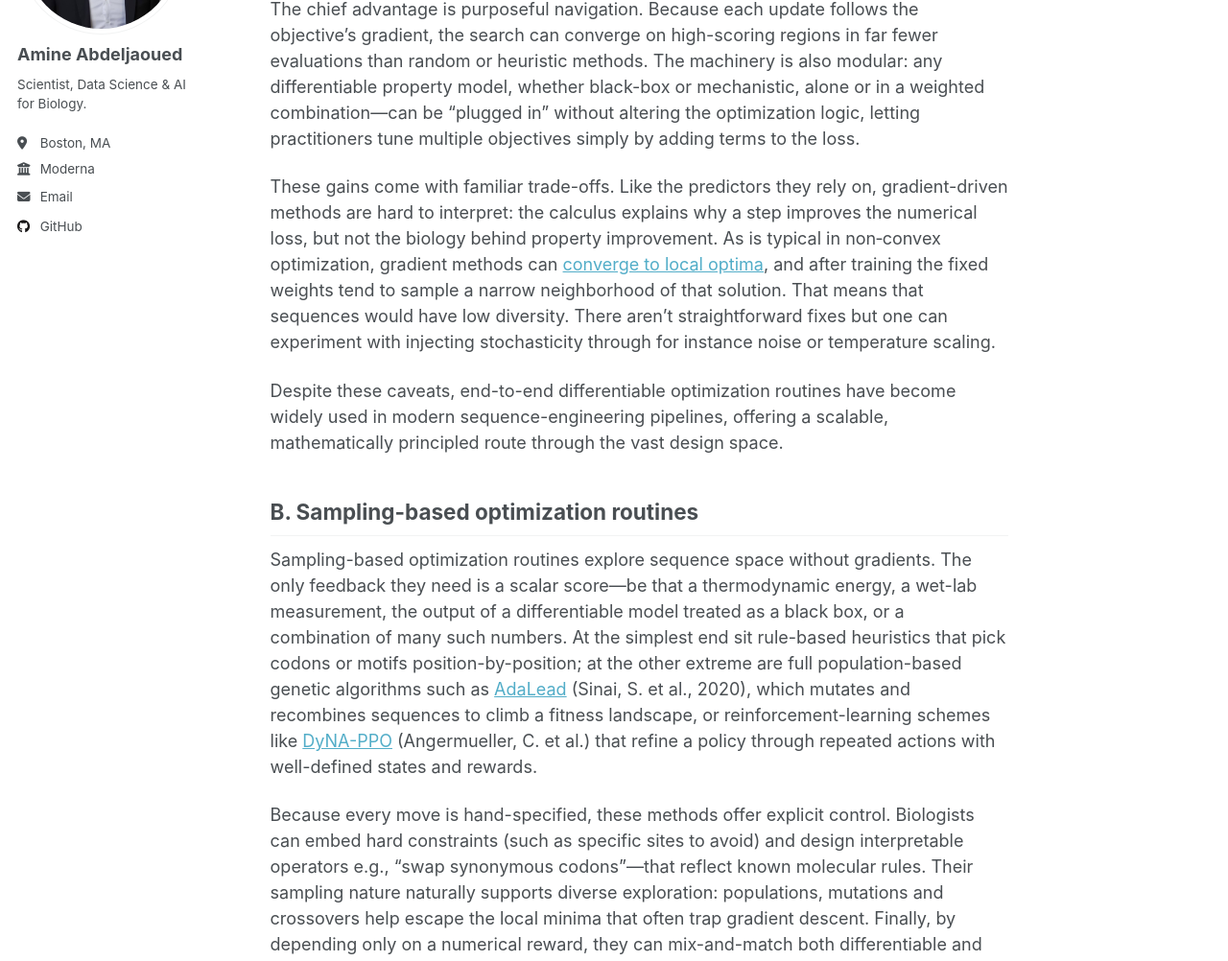
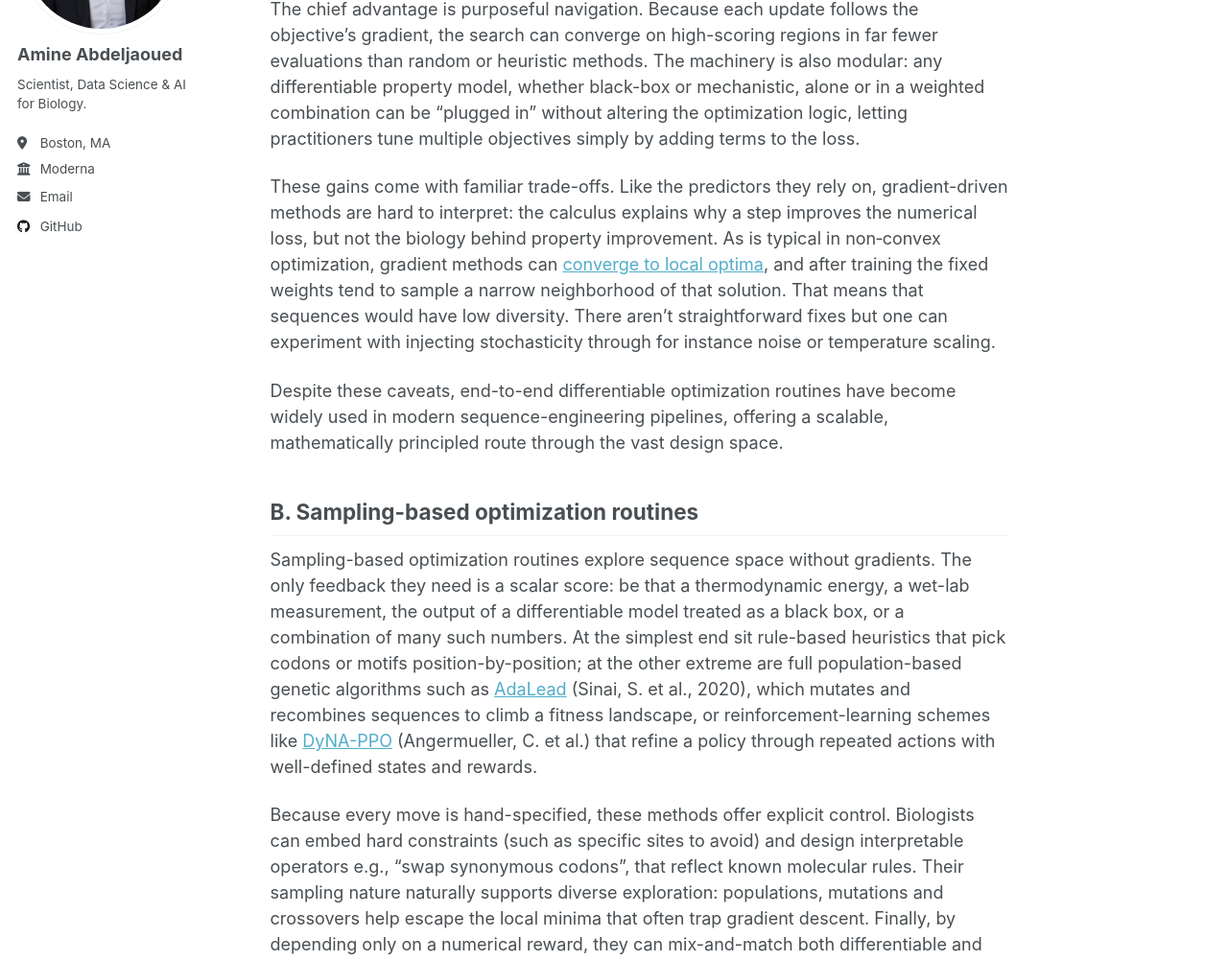
Before and after one commit to amine-abdeljaoued/amine-abdeljaoued.github.io, a Jekyll site: the page built from _posts/2025-10-06-black-box-vs-explicit-biological-modelling.md, in a window 1280 px wide and 1400 px high, scrolled down 5488 px. Shown: the part 261-1263 px from the top of the window at 96% size. Built offline with Jekyll 4.4.1, drawn with Linux system fonts in a browser that asks for light colours; a script that is not in the unit is left out; some of the changed text lies outside the part shown.

Commit message:
formatting

```diff
--- a/_posts/2025-10-06-black-box-vs-explicit-biological-modelling.md
+++ b/_posts/2025-10-06-black-box-vs-explicit-biological-modelling.md
@@ -38,7 +38,7 @@ To avoid conflation, it is helpful to separate the pertinence of differentiabili
 
 ## **A. Black-box Property Predictors**
 
-Black box property predictors take datasets of sequences and associated experimentally measured properties and learn a function $f(\mathbf{X})$ that maps sequences to the property of interest. The modeling toolbox is broad, ranging from linear regressions and shallow neural networks to Random Forests, CNNs and Transformers. Deep domain expertise is not strictly required to build these models, but biological understanding meaningfully improves outcomes. It informs how to process and normalize biological experimental assays to get ML ready data, and how to represent and encode sequences. When building deep neural network models, biological understanding guides architectural choices: if local motifs dominate, a CNN may suffice—for long-range dependencies, attention mechanisms or Transformers are more appropriate.
+Black box property predictors take datasets of sequences and associated experimentally measured properties and learn a function $f(\mathbf{X})$ that maps sequences to the property of interest. The modeling toolbox is broad, ranging from linear regressions and shallow neural networks to Random Forests, CNNs and Transformers. Deep domain expertise is not strictly required to build these models, but biological understanding meaningfully improves outcomes. It informs how to process and normalize biological experimental assays to get ML ready data, and how to represent and encode sequences. When building deep neural network models, biological understanding guides architectural choices: if local motifs dominate, a CNN may suffice, for long-range dependencies, attention mechanisms or Transformers are more appropriate.
 
 This setup is flexible enough to accommodate many tasks seen across the literature, such as predicting mRNA degradation with a hybrid CNN–RNN architecture as done with the [Saluki model](https://genomebiology.biomedcentral.com/articles/10.1186/s13059-022-02811-x) (Agarwal & Kelley, 2022), or modeling translation efficiency with the [RiboNN model](https://www.biorxiv.org/content/10.1101/2024.08.11.607362v1) (Zheng et al., 2024). The same pattern extends beyond these examples: whenever there is available data that links sequences to properties, one can use it to train a custom ML model. In practice, this often means starting from a straightforward baseline model such as a Random Forest, then iterating on data processing, sequence representation and model architecture until accuracy and calibration needs are met for downstream design.
 
@@ -64,7 +64,7 @@ Another drawback that can occur for both mechanistic and black-box models is tha
 
 End-to-end differentiable optimization routines leverage gradients to navigate sequence space systematically, steering updates toward candidates with improved predicted properties. They require property predictors to be differentiable. In the simplest setting, a sequence is encoded into a continuous embedding and standard gradient descent adjusts each position so that a differentiable property predictor’s score improves. The same principle scales to more expressive generators: diffusion models, Transformers, or VAEs learn to emit whole sequences and are trained end-to-end with the predictor’s loss as a guiding signal. In every case, back-propagation supplies an exact direction in which to nudge the sequence or the generator’s parameters, turning an otherwise intractable combinatorial problem into a tractable continuous optimization problem. One example is [RiboCode](https://www.biorxiv.org/content/10.1101/2024.09.06.611590v1) (Li, Y. et al. 2024), a model that optimizes mRNAs for both translational efficiency and RNA structure.
 
-The chief advantage is purposeful navigation.  Because each update follows the objective’s gradient, the search can converge on high-scoring regions in far fewer evaluations than random or heuristic methods.  The machinery is also modular: any differentiable property model, whether black-box or mechanistic, alone or in a weighted combination—can be “plugged in” without altering the optimization logic, letting practitioners tune multiple objectives simply by adding terms to the loss.
+The chief advantage is purposeful navigation.  Because each update follows the objective’s gradient, the search can converge on high-scoring regions in far fewer evaluations than random or heuristic methods.  The machinery is also modular: any differentiable property model, whether black-box or mechanistic, alone or in a weighted combination can be “plugged in” without altering the optimization logic, letting practitioners tune multiple objectives simply by adding terms to the loss.
 
 These gains come with familiar trade-offs. Like the predictors they rely on, gradient-driven methods are hard to interpret: the calculus explains why a step improves the numerical loss, but not the biology behind property improvement. As is typical in non‑convex optimization, gradient methods can [converge to local optima](https://apxml.com/courses/calculus-essentials-machine-learning/chapter-4-gradient-descent-algorithms/gradient-descent-challenges), and after training the fixed weights tend to sample a narrow neighborhood of that solution. That means that sequences would have low diversity. There aren't straightforward fixes but one can experiment with injecting stochasticity through for instance noise or temperature scaling.
 
@@ -72,9 +72,9 @@ Despite these caveats, end-to-end differentiable optimization routines have beco
 
 ## **B. Sampling-based optimization routines**
 
-Sampling-based optimization routines explore sequence space without gradients. The only feedback they need is a scalar score—be that a thermodynamic energy, a wet-lab measurement, the output of a differentiable model treated as a black box, or a combination of many such numbers. At the simplest end sit rule-based heuristics that pick codons or motifs position-by-position; at the other extreme are full population-based genetic algorithms such as [AdaLead](https://arxiv.org/abs/2010.02141) (Sinai, S. et al., 2020), which mutates and recombines sequences to climb a fitness landscape, or reinforcement-learning schemes like [DyNA-PPO](https://openreview.net/forum?id=HklxbgBKvr) (Angermueller, C. et al.) that refine a policy through repeated actions with well-defined states and rewards.
+Sampling-based optimization routines explore sequence space without gradients. The only feedback they need is a scalar score: be that a thermodynamic energy, a wet-lab measurement, the output of a differentiable model treated as a black box, or a combination of many such numbers. At the simplest end sit rule-based heuristics that pick codons or motifs position-by-position; at the other extreme are full population-based genetic algorithms such as [AdaLead](https://arxiv.org/abs/2010.02141) (Sinai, S. et al., 2020), which mutates and recombines sequences to climb a fitness landscape, or reinforcement-learning schemes like [DyNA-PPO](https://openreview.net/forum?id=HklxbgBKvr) (Angermueller, C. et al.) that refine a policy through repeated actions with well-defined states and rewards.
 
-Because every move is hand-specified, these methods offer explicit control.  Biologists can embed hard constraints (such as specific sites to avoid) and design interpretable operators e.g., “swap synonymous codons”—that reflect known molecular rules. Their sampling nature naturally supports diverse exploration: populations, mutations and crossovers help escape the local minima that often trap gradient descent.  Finally, by depending only on a numerical reward, they can mix-and-match both differentiable and non-differentiable property predictors.
+Because every move is hand-specified, these methods offer explicit control.  Biologists can embed hard constraints (such as specific sites to avoid) and design interpretable operators e.g., “swap synonymous codons”, that reflect known molecular rules. Their sampling nature naturally supports diverse exploration: populations, mutations and crossovers help escape the local minima that often trap gradient descent.  Finally, by depending only on a numerical reward, they can mix-and-match both differentiable and non-differentiable property predictors.
 
 The trade-offs are real.  Hand-crafted moves give no guarantee of optimality; the search may never stumble on remote high-fitness subspaces. Performance is hyper-parameter sensitive: mutation rate, population size and reward weights can each tilt the outcome and usually require empirical tuning.  And because there is no convergence guarantee, it is hard to diagnose stagnation: a flat fitness curve might mean a global optimum, or that exploration got stuck on a plateau.  For reliable deployment, one often needs to run many seeds and monitor diversity metrics.
 # V. Putting it all together: a Practical Decision Guide
@@ -110,7 +110,7 @@ Sampling‑based optimization routines are suitable when:
 - Safety or regulatory constraints require explicit control over moves and traceable decision rules throughout the search.
 - Biological/Task-specific optimization constraints can't be encoded in a differentiable way.
 
-Choose carefully.  Resist the reflex to directly fit a neural network or code heuristic-based algorithms. Explore and understand the data you have, the constraints you face, and the confidence you need.  The “right” pipeline is the one that consistently yields sequences with the properties that matter to your project—and does so with a level of certainty that lets you act on the results.  Sometimes that means gradients all the way, sometimes pure rules, and often a blend that evolves as new data arrive.
+Choose carefully.  Resist the reflex to directly fit a neural network or code heuristic-based algorithms. Explore and understand the data you have, the constraints you face, and the confidence you need.  The “right” pipeline is the one that consistently yields sequences with the properties that matter to your project, and does so with a level of certainty that lets you act on the results.  Sometimes that means gradients all the way, sometimes pure rules, and often a blend that evolves as new data arrive.
 # Acknowledgments
 I’m grateful to Eric J. Ma for encouraging me to start this blog, and for his thoughtful review and feedback of this post which significantly improved the clarity and organization of the final piece.
 
```
